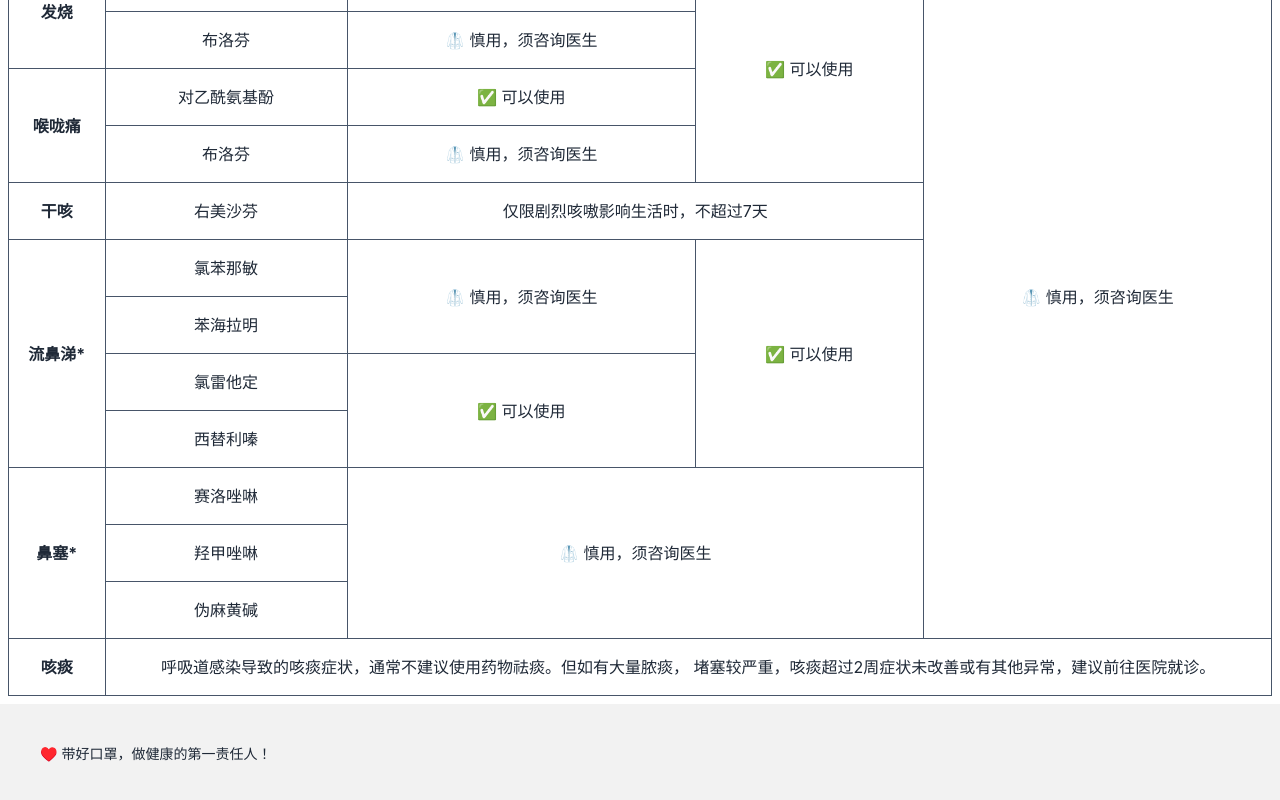
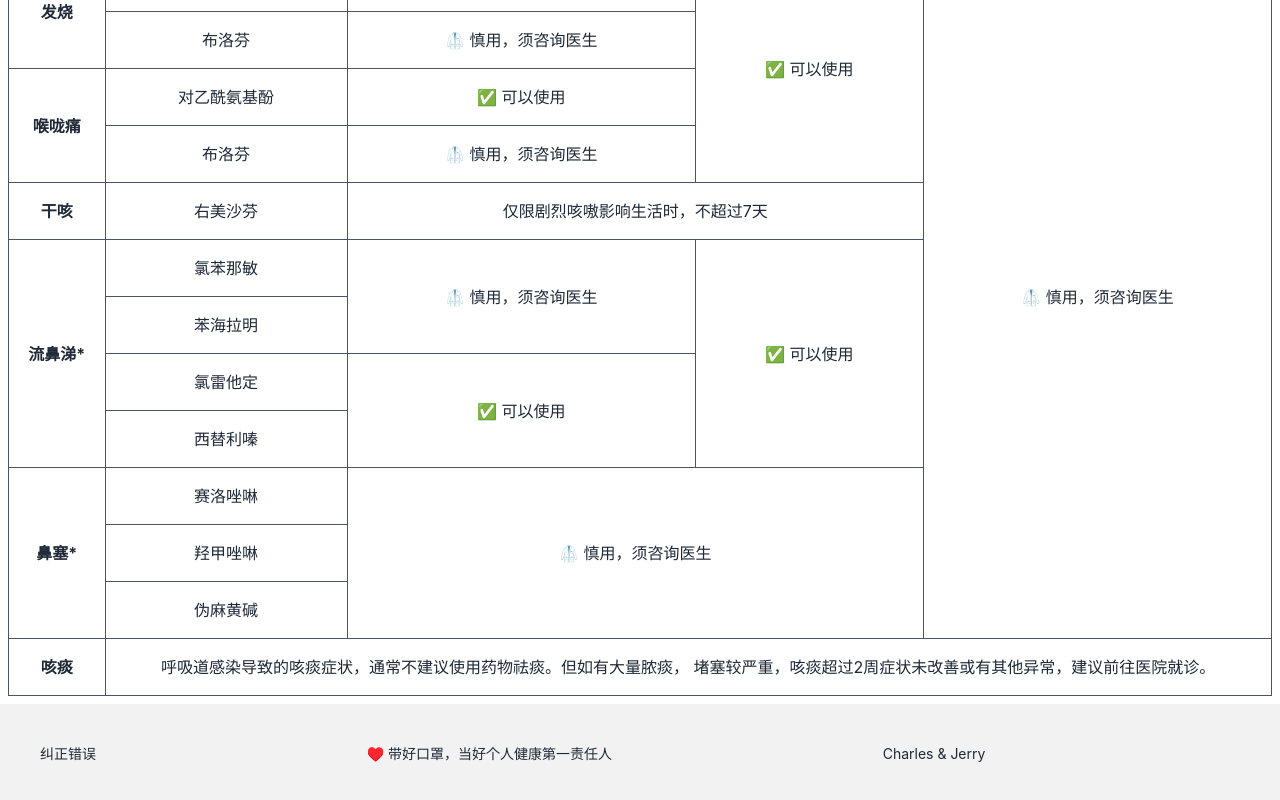
Before and after one commit to zcyc/medication-guide, a React (Vite) app: page / in a window 1280 px wide. Shown: the part 2133-2933 px from the top of the page. Built offline with nearby package versions, Linux system fonts and the light colour scheme.

Commit message:
修改底部

```diff
--- a/src/App.jsx
+++ b/src/App.jsx
@@ -357,11 +357,18 @@ function App() {
         </div>
         <footer className="footer p-10 bg-base-200 text-base-content">
             <div>
+                <a href="https://github.com/zcyc/COVID-19-medication-guidelines/issues">纠正错误</a>
+            </div>
+            <div>
                 <p>
-                    ♥️ 带好口罩，做健康的第一责任人！
+                    ♥️ 带好口罩，当好个人健康第一责任人
                 </p>
             </div>
-            {/* made by https://github.com/zcyc */ }
+            <div>
+                <p>
+                    <a href="https://github.com/zcyc">Charles</a> & <a href="https://github.com/jerryshell">Jerry</a>
+                </p>
+            </div>
         </footer>
     </div>)
 }
```
